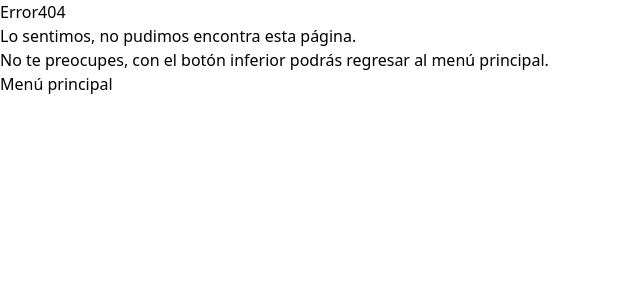
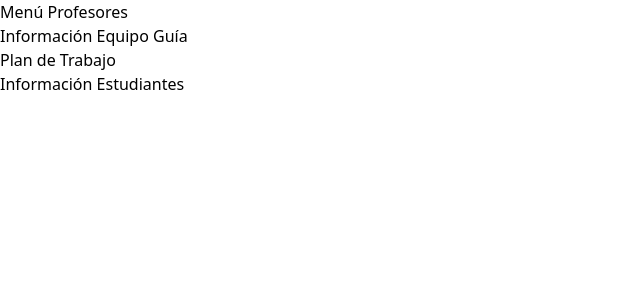
Before and after one commit to Huevaldinho/Proyecto2-DisenhoSoftware, a React (Vite) app in the folder FrontEnd/: page /menuProfesores in a window 1280 px wide. Shown: the top 300 px of the page, without its empty margins (0-640 px from the left). Built offline with nearby package versions, Linux system fonts and the light colour scheme.

Commit message:
Algunas rutas, menu profesores pide plan de trabajo a api, falta conectarla
Plan de trabajo extrae el plan de trabajo del menu de profesores que es donde se hizo la peticion y se guardo en un state

```diff
--- /dev/null
+++ b/FrontEnd/src/components/profesores/coordinadores/TablaActividades.jsx
@@ -0,0 +1,7 @@
+import React from "react";
+
+function TablaActividades({ actividades }) {
+  return <div>TablaActividades</div>;
+}
+
+export default TablaActividades;
--- a/FrontEnd/src/datos.js
+++ b/FrontEnd/src/datos.js
@@ -9,3 +9,29 @@ export const estudianteEjemplo = {
     campus: "Central Cartago",
     rol: "Estudiante"
 }
+
+const actividades =
+    [{
+        id: 1,
+        semana: 1,
+        nombreActividad: "Actividad bienvenida",
+        tipoActividad: "Recreación",
+        descripcion: "Actividad para dar bienvenida a los nuevos ingresos, se realizaran juegos.",
+        responsable: [{ nombre: "Laura", apellido1: "Coto", codigo: 100 }],//Pueden ser 1 o mas profes.
+        fechaHora: '05/05/2023 12:00:00',
+        fechaPublicacion: "01/05/2023 12:00:00",
+        recordatorios: ["02/05/2023 12:00:00", "03/05/2023 12:00:00", "04/05/2023 12:00:00"],
+        modalidad: true,//Presencial.
+        enlace: null,
+        afiche: "url de afiche",
+        estado: "Planeada",
+        evidencia: null
+    }
+    ];
+
+
+export const planDeTrabajo = {
+    id: 1,
+    nombre: "Plan de Trabajo 2023",
+    actividades
+}
--- a/FrontEnd/src/pages/PaginaPrincipal.jsx
+++ /dev/null
@@ -1,7 +0,0 @@
-import { useContext } from "react";
-import MainControllerContext from "../contexts/MainControllerContext";
-function PaginaPrincipal() {
-  return <div className="text-9xl text-center">Pagina Principal</div>;
-}
-
-export default PaginaPrincipal;
--- a/FrontEnd/src/pages/asistentes/MenuAsistentes.jsx
+++ b/FrontEnd/src/pages/asistentes/MenuAsistentes.jsx
@@ -0,0 +1,9 @@
+import React from 'react'
+
+function MenuAsistentes() {
+  return (
+    <div>MenuAsistentes</div>
+  )
+}
+
+export default MenuAsistentes
--- a/FrontEnd/src/pages/auth/Login.jsx
+++ b/FrontEnd/src/pages/auth/Login.jsx
@@ -20,15 +20,15 @@ function Login() {
     if (respuestaAPI != null) {
       switch (respuestaAPI) {
         case Role.ASISTENTE: {
-          navigate("/menuAsistente");
+          navigate("/menuAsistentes");
           break;
         }
         case Role.PROFESOR: {
-          navigate("/menuProfesor");
+          navigate("/menuProfesores");
           break;
         }
         case Role.ESTUDIANTE: {
-          navigate("/menuEstudiante");
+          navigate("/menuEstudiantes");
         }
       }
     } else {
--- /dev/null
+++ b/FrontEnd/src/pages/compartidas/PlanDeTrabajo.jsx
@@ -0,0 +1,22 @@
+import React from "react";
+import { useLocation } from "react-router-dom";
+import TablaActividades from "../../components/profesores/coordinadores/TablaActividades";
+
+function PlanDeTrabajo(props) {
+  //TODO
+  const { state } = useLocation();
+  const { id, nombre, actividades } = state; // Read values passed on state
+  console.log(id, nombre, actividades);
+  return (
+    <div className="container">
+      <div className="text-center" id="nombrePlanConteiner">
+        <h1 className="text-center font-bold text-5xl p-5">Plan de trabajo</h1>
+      </div>
+      <div className="text-center" id="tablaActividades">
+        <TablaActividades actividades></TablaActividades>
+      </div>
+    </div>
+  );
+}
+
+export default PlanDeTrabajo;
--- a/FrontEnd/src/pages/profesores/MenuProfesoresGuia.jsx
+++ b/FrontEnd/src/pages/profesores/MenuProfesoresGuia.jsx
@@ -0,0 +1,76 @@
+import React from "react";
+
+import { useNavigate } from "react-router-dom";
+import MainContext from "../../contexts/MainControllerContext";
+import { planDeTrabajo } from "../../datos";
+import { useContext } from "react";
+
+function MenuProfesoresGuia() {
+  const mainController = useContext(MainContext); //Contexto para hacerle la peticion al mainController.
+  const navigate = useNavigate(); //Para redireccionar.
+
+  const handleInformacionEquipoGuia = (e) => {
+    e.preventDefault();
+    console.log("Handle informacion equipo guia");
+    //Pedir informacion de equipo guia a la API antes de redireccionar.
+    navigate("/informacionEquipoGuia");
+  };
+  const handlePlanDeTrabajo = (e) => {
+    //!DOING
+    //Pedir plan de trabajo a la API antes de redireccionar.
+    e.preventDefault();
+    console.log("Handle plan de trabajo");
+    //let planDeTrabajo = mainController.getPlanDeTrabajo(); //Es un json como el de abajo.
+    /*
+        {
+            id: 1,
+            nombre: "Plan de Trabajo 2023",
+            actividades
+        }
+    */
+    navigate("/planDeTrabajo", { state: planDeTrabajo }); //Utiliza uno que esta en el archivo datos.js para probar.
+  };
+
+  const handleInformacionEstudiantes = (e) => {
+    //Pedir informacion de estudiantes a la API antes de redireccionar.
+    e.preventDefault();
+    console.log("Handle informacion estudiantes");
+    navigate("/informacionEstudiantes");
+  };
+
+  const estiloBotones =
+    "text-center p-3 m-3bg-blue-600 border-collapse shadow-xl hover:bg-green-600 bg-blue-600 rounded-3xl";
+  return (
+    <div className="container p-5 m-3">
+      <h1 className="text-center font-bold text-5xl">Menú Profesores </h1>
+      <div
+        id="containerBotonInformacionEquipoGuia"
+        className="text-center p-2 m-2 "
+      >
+        <div className="p-5 m-3">
+          <button
+            className={estiloBotones}
+            onClick={handleInformacionEquipoGuia}
+          >
+            Información Equipo Guía
+          </button>
+        </div>
+        <div id="containerBotonPlanDeTrabajo" className="p-5 m-3">
+          <button className={estiloBotones} onClick={handlePlanDeTrabajo}>
+            Plan de Trabajo
+          </button>
+        </div>
+        <div id="containerBotonInformacionEstudiantes" className="p-5 m-3">
+          <button
+            className={estiloBotones}
+            onClick={handleInformacionEstudiantes}
+          >
+            Información Estudiantes
+          </button>
+        </div>
+      </div>
+    </div>
+  );
+}
+
+export default MenuProfesoresGuia;
--- a/FrontEnd/src/pages/profesores/ModificarEstudiante.jsx
+++ b/FrontEnd/src/pages/profesores/ModificarEstudiante.jsx
@@ -1,6 +1,5 @@
 import React from "react";
-
-
+import { useLocation } from "react-router-dom";
 import FormularioInformacionEstudiante from "../../components/profesores/FormularioInformacionEstudiante";
 /**
  * Este componente es la pagina que se mostrara cuando se necesite
@@ -12,6 +11,13 @@ import FormularioInformacionEstudiante from "../../components/profesores/Formula
  *
  */
 function ModificarEstudiante(props) {
+  /*
+   *Quien llama a esta llamada es el menu de profesores,
+   *ahi es donde se encuentra la informacion del estudiante que se desea
+   *modificar.
+   */
+  const { state } = useLocation();
+  const { id, color } = state;
 
   return (
     <div className="container">
--- a/FrontEnd/src/routes/Router.jsx
+++ b/FrontEnd/src/routes/Router.jsx
@@ -1,14 +1,17 @@
 import { BrowserRouter, Routes, Route } from "react-router-dom";
 
 //!Para poder declarar las rutas hay que importar el archivo al cual va a redireccionar la ruta.
-
+//Otras pages
 import NotFound from "../pages/otrasPages/NotFound";
-import PaginaPrincipal from "../pages/PaginaPrincipal";
 //Auth
 import Login from "../pages/auth/Login";
 import CambiarContraseanna from "../pages/auth/CambiarContraseanna";
+//Profesores
 import ModificarEstudiante from "../pages/profesores/ModificarEstudiante";
-
+//Coordinadores
+import MenuProfesoresGuia from "../pages/profesores/MenuProfesoresGuia";
+import MenuAsistentes from "../pages/asistentes/MenuAsistentes";
+import PlanDeTrabajo from "../pages/compartidas/PlanDeTrabajo";
 function Router() {
   //*El router funciona para redireccionar a los clientes a las paginas correspondientes.
   return (
@@ -20,12 +23,21 @@ function Router() {
      */
     <BrowserRouter>
       <Routes>
-        {/*  Declarar rutas y subrutas en esta parte del codigo.*/}
-        <Route path="/paginaPrincipal" element={<PaginaPrincipal />} />
+        {/*Inicio routues de COMPARTIDAS */}
+        <Route path="/planDeTrabajo" element={<PlanDeTrabajo />} />
+        {/*Fin routues de COMPARTIDAS */}
 
         {/*Inicio routes de ESTUDIANTES */}
         <Route path="/modificarEstudiante" element={<ModificarEstudiante />} />
         {/*Fin routes de ESTUDIANTES */}
+
+        {/*Inicio routes de PROFESORES */}
+        <Route path="/menuProfesores" element={<MenuProfesoresGuia />}></Route>
+        {/*Fin routes de PROFESORES */}
+
+        {/*Inicio routues de ASISTENTES */}
+        <Route path="/menuAsistentes" element={<MenuAsistentes />}></Route>
+        {/*Fin routues de ASISTENTES */}
 
         {/*Auth */}
         <Route path="/login" element={<Login />} />
--- a/FrontEnd/src/services/Administradores/AdminActividades.js
+++ b/FrontEnd/src/services/Administradores/AdminActividades.js
@@ -9,5 +9,9 @@ class AdminActividades {
         //Tomar los datos del json y se debe instanciar una Activiadad para retornarla.
         return await null;
     }
+    async getPlanDeTrabajo() {//TODO
+        //Hacer peticion a la API.
+        return await null;
+    }
 }
 export default AdminActividades;
--- a/FrontEnd/src/services/mainController.js
+++ b/FrontEnd/src/services/mainController.js
@@ -41,6 +41,12 @@ class MainController {
     return await this.configuracion.loginRequest(correo, contrasenna);
   }
 
-
+  /**
+   * Metodo para obtener el plan de trabajo.
+   * @returns {JSON} plan de trabajo
+   */
+  async getPlanDeTrabajo() {
+    return await this.adminActividades.getPlanDeTrabajo();
+  }
 }
 export default new MainController();
```
